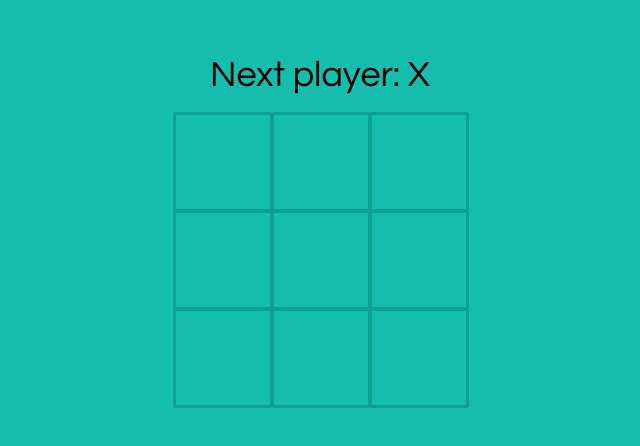
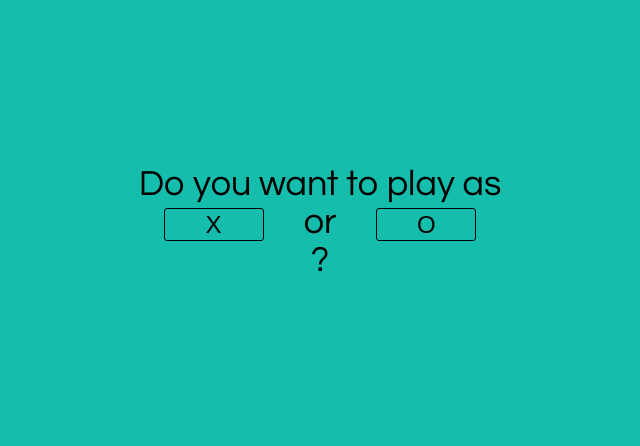
Before and after one commit to GugaGongadze/free-code-camp-projects, a React app in the folder Advanced Front End Development Projects/Tic Tac Toe/: page / in a window 1280 px wide. Shown: the part 168-614 px from the top of the page, without its empty margins (320-960 px from the left). Built offline with nearby package versions, Linux system fonts and the light colour scheme.

Commit message:
Added choice over X and O

```diff
--- a/Advanced Front End Development Projects/Tic Tac Toe/src/index.css
+++ b/Advanced Front End Development Projects/Tic Tac Toe/src/index.css
@@ -1,12 +1,3 @@
-/* font-size: 10px;
-  background: url(http://i.imgur.com/b9r5sEL.jpg) bottom center;
-background-size: cover;
-
-body {
-	font: 14px 'Century Gothic', Futura, sans-serif;
-	background: #14bdac;
-} */
-
 html {
 	background: #14bdac;
 	background-size: cover;
@@ -60,3 +51,19 @@ ul {
 .game-info {
 	margin-bottom: 20px;
 }
+
+.greeting-button {
+	font-size: 1rem;
+	width: 100px;
+	height: 33px;
+	background: #14bdac;
+	border-radius: 3px;
+	border: 1px solid black;
+	margin: 0 40px;
+}
+
+.greeting-screen {
+	display: flex;
+	flex-direction: column;
+	align-items: center;
+}
--- a/Advanced Front End Development Projects/Tic Tac Toe/src/index.js
+++ b/Advanced Front End Development Projects/Tic Tac Toe/src/index.js
@@ -53,8 +53,8 @@ class Game extends React.Component {
 				}
 			],
 			stepNumber: 0,
-			xIsNext: true,
-			comTurn: false
+			comIsNext: false,
+			playerIsX: null
 		};
 	}
 
@@ -65,131 +65,42 @@ class Game extends React.Component {
 		if (calculateWinner(squares) || squares[i]) {
 			return;
 		}
-		squares[i] = 'X';
 
+		squares[i] = this.state.playerIsX ? 'X' : 'O';
+		this.setState({
+			history: history.concat([{ squares }]),
+			stepNumber: history.length,
+			comIsNext: true
+		});
+
+		setTimeout(() => {
+			if (squares.includes(null)) {
 				let nextMove = this.comMove(squares, this.state.stepNumber, i);
-		squares[nextMove] = 'O';
 
+				squares[nextMove] = this.state.playerIsX ? 'O' : 'X';
+			}
 			this.setState({
-			history: history.concat([
-				{
-					squares: squares
-				}
-			]),
-			stepNumber: history.length,
-			xIsNext: true
+				history: history.concat([{ squares: squares }]),
+				comIsNext: false
 			});
+		}, 1000);
 	}
 
 	comMove(squares, stepNumber, index) {
-		if (stepNumber === 0) {
-			return index === 4 ? 2 : 4;
-		}
-
-		if (stepNumber === 1) {
-			if (squares[8 - index] !== null) {
-				if (index === 0 || index === 8) {
-					return Math.round(Math.random()) * 4 + 2;
-				} else {
-					return Math.round(Math.random() * 8 / 8) * 8;
-				}
-			} else {
-				return 8 - index;
-			}
-		}
-
-
-		if (stepNumber === 2) {
-			const opponentIndices = [];
-
+		const filledSquares = [];
 		squares.forEach((square, i) => {
-				if (square === 'O') {
-					opponentIndices.push(i);
+			if (square !== null) {
+				filledSquares.push(i);
 			}
 		});
 
-			if (opponentIndices[1] - opponentIndices[0] === 1) {
-				if (opponentIndices[0] === 0 || opponentIndices[0] === 6) {
-					if (squares[opponentIndices[1] + 1] === 'X') {
-						if (opponentIndices[0] === 0) {
-							return 6;
-						} else {
-							return 0;
+		return generateRandNumExcluding(8, filledSquares);
 	}
-					} else {
-						return opponentIndices[1] + 1;
-					}
-				} else if (opponentIndices[0] === 2) {
-					if (squares[8 - index] === 'O') {
-						return 7;
-					} else {
-						return 8 - index;
-					}
-				} else {
-					if (squares[opponentIndices[0] - 1] === 'X') {
-						return 8 - index;
-					} else {
-						return opponentIndices[0] - 1;
-					}
-				}
-			} else if (opponentIndices[1] - opponentIndices[0] === 3) {
-				if (opponentIndices[0] === 0 || opponentIndices[0] === 2) {
-					if (squares[opponentIndices[1] + 3] === 'X') {
-						if (opponentIndices[0] === 0) {
-							return 2;
-						} else {
-							return 0;
-						}
-					} else {
-						return opponentIndices[1] + 3;
-					}
-				} else {
-					if (squares[opponentIndices[0] - 3] === 'X') {
-						return 8 - index;
-					} else {
-						return opponentIndices[0] - 3;
-					}
-				}
-			}
-
-			if (squares[opponentIndices[0] + 1] === 'X' || squares[opponentIndices[0] + 3] === 'X') {
-				return 8 - index;
-			} else {
-				if (opponentIndices[1] - opponentIndices[0] === 2) {
-					return opponentIndices[0] + 1;
-				} else if (squares[8 - index] !== null) {
-					return opponentIndices[0] + 3;
-				} else {
-					return 8 - index;
-				}
-			}
-		}
-		if (stepNumber === 3) {
-			if (squares[8 - index] !== null) {
-				if (index === 6 && squares[5] === null) {
-					return 5;
-				} else if (index === 6 && squares[1] === null) {
-					return 1;
-				} else if (index === 6 && squares[0] === null && squares[index + 1] === 'X') {
-					return 0;
-				} else if (index === 6 && squares[8] === null) {
-					return 8;
-				}
-			} else {
-				return 8 - index;
-			}
-		}
-		if (stepNumber === 4) {
-			console.log('4');
-		}
-	}
-
-	checkIfCanEnd() {}
 
 	jumpTo(step) {
 		this.setState({
 			stepNumber: step,
-			xIsNext: step % 2 === 0
+			comIsNext: step % 2 === 0
 		});
 	}
 
@@ -202,41 +113,100 @@ class Game extends React.Component {
 					}
 				],
 				stepNumber: 0,
-				xIsNext: true
+				comIsNext: false,
+				playerIsX: null
 			});
 		}, 2000);
+	}
+
+	onButtonClick(e) {
+		if (e.target.textContent === 'X') {
+			this.setState({
+				playerIsX: true
+			});
+		} else {
+			this.setState({
+				playerIsX: false,
+				comIsNext: true
+			});
+			const history = this.state.history.slice(
+				0,
+				this.state.stepNumber + 1
+			);
+
+			const current = history[history.length - 1];
+			const squares = current.squares.slice();
+
+			squares[4] = 'X';
+
+			setTimeout(() => {
+				this.setState({
+					history: history.concat([{ squares }]),
+					stepNumber: history.length,
+					comIsNext: false
+				});
+			}, 1000);
+		}
 	}
 
 	render() {
 		const history = this.state.history;
 		const current = history[this.state.stepNumber];
 		const winner = calculateWinner(current.squares);
+		const playerIsX = this.state.playerIsX;
 
-		// const moves = history.map((step, move) => {
-		// 	const desc = move ? `Go to move #${move}` : `Go to game start`;
-		// 	return (
-		// 		<li key={move}>
-		// 			<button onClick={() => this.jumpTo(move)}>{desc}</button>
-		// 		</li>
-		// 	);
-		// });
-
+		console.log(playerIsX);
 		let status;
 		if (winner) {
-			status = `Winner ${winner}`;
+			// status = `Winner ${winner}`;
+			if (playerIsX && winner === 'X') {
+				status = 'Winner: Player';
+			} else if (playerIsX && winner !== 'O') {
+				status = 'Winner: Computer';
+			} else if (!playerIsX && winner === 'X') {
+				status = 'Winner: Computer';
+			} else {
+				status = 'Winner: Player';
+			}
 			this.resetGame();
 		} else if (this.state.stepNumber === 5) {
 			status = 'Draw';
 			this.resetGame();
 		} else {
-			status = `Next player: ${this.state.xIsNext ? 'X' : 'O'}`;
+			status = `Next: ${this.state.comIsNext ? 'Computer' : 'Player'}`;
 		}
 
+		if (playerIsX === null) {
+			return (
+				<div className="game">
+					<div className="game-info">
+						<div className="greeting-screen">
+							<div>Do you want to play as</div>
+							<div className="button-wrapper">
+								<button
+									className="greeting-button"
+									onClick={this.onButtonClick.bind(this)}
+								>
+									X
+								</button>
+								<span>or</span>
+								<button
+									className="greeting-button"
+									onClick={this.onButtonClick.bind(this)}
+								>
+									O
+								</button>
+							</div>
+							<div>?</div>
+						</div>
+					</div>
+				</div>
+			);
+		} else {
 			return (
 				<div className="game">
 					<div className="game-info">
 						<div>{status}</div>
-					{/* <ol>{moves}</ol> */}
 					</div>
 					<div className="game-board">
 						<Board
@@ -246,6 +216,7 @@ class Game extends React.Component {
 					</div>
 				</div>
 			);
+		}
 	}
 }
 
@@ -274,6 +245,13 @@ function calculateWinner(squares) {
 	return null;
 }
 
+function generateRandNumExcluding(limit, excludedNums) {
+	const num = Math.floor(Math.random() * limit + 1);
+	return excludedNums.includes(num)
+		? generateRandNumExcluding(limit, excludedNums)
+		: num;
+}
+
 // ========================================
 
 ReactDOM.render(<Game />, document.getElementById('root'));
```
Lines whose indentation alone changed are shown as unchanged.
